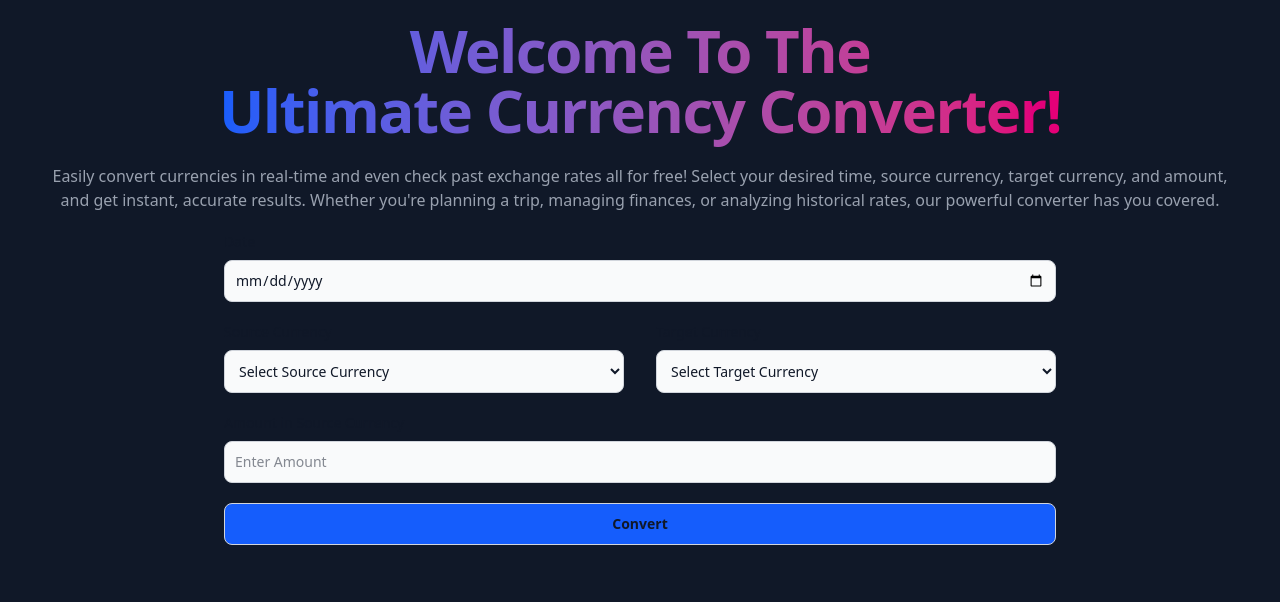
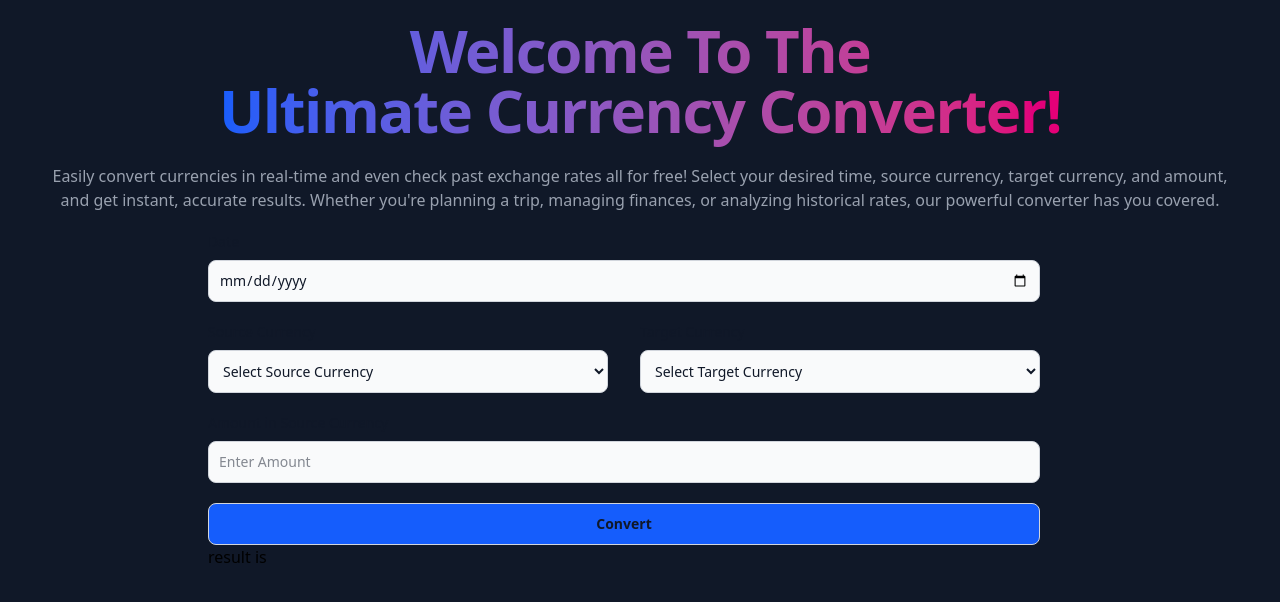
Before and after one commit to RaniduNethma/currency-converter-client, a React (Vite) app: page / in a window 1280 px wide. Shown: the top 602 px of the page. Built offline with nearby package versions, Linux system fonts and the light colour scheme.

Commit message:
fixing css issues and testing useStates

```diff
--- a/src/Components/ConvertButton.jsx
+++ b/src/Components/ConvertButton.jsx
@@ -3,7 +3,7 @@ import React from 'react'
 function ConvertButton() {
   return (
     <>
-        <button className='w-208 font-bold bg-blue-600 border border-gray-300 text-gray-900 text-sm rounded-lg
+        <button className='w-208 m-0 font-bold bg-blue-600 border border-gray-300 text-gray-900 text-sm rounded-lg
             focus:ring-blue-500 focus:border-blue-500 block p-2.5 dark:bg-blue-600 dark:border-gray-600
             dark:placeholder-gray-400 dark:text-white dark:focus:ring-blue-500 dark:focus:border-blue-500 hover:bg-blue-700 focus:bg-green-800'>
             <p>Convert</p>
--- a/src/Components/InputField.jsx
+++ b/src/Components/InputField.jsx
@@ -6,7 +6,8 @@ function InputField(props) {
         <div className="mb-5 w-208">
             <label  htmlFor={props.inputHTMLFor}
                     className="block mb-2 text-sm font-medium text-gray-900 dark:text-white">{props.inputFieldText}</label>
-            <input  type={props.inputType}
+            <input  onChange={(e)=>props.inputOnChange(e.target.value)}
+                    type={props.inputType}
                     id={props.inputID}
                     name={props.fieldName}
                     placeholder={props.placeHolder}
--- a/src/Components/SelectionField.jsx
+++ b/src/Components/SelectionField.jsx
@@ -3,11 +3,12 @@ import React from 'react'
 function SelectionField(props) {
   return (
     <>
-        <div className="mb-5 w-100 mx-4">
+        <div className="mb-5 w-100 mr-8">
             <label  htmlFor={props.selectionHTMLFor}
                     className="block mb-2 text-sm font-medium text-gray-900 dark:text-white">{props.selectFieldText}
             </label>
-            <select name={props.selectName}
+            <select onChange={(e)=>props.selectionOnChange(e.target.value)}
+                    name={props.selectName}
                     id={props.selectID}
                     className=" bg-gray-50 border border-gray-300 text-gray-900 text-sm rounded-lg focus:ring-blue-500
                                 focus:border-blue-500 block w-full p-2.5 dark:bg-gray-700 dark:border-gray-600
--- a/src/Pages/MainPage.jsx
+++ b/src/Pages/MainPage.jsx
@@ -33,7 +33,9 @@ function MainPage() {
             </p>
 
             <div className='flex justify-center items-center flex-col'>
+              <form>
                 <InputField inputHTMLFor={date}
+                            inputOnChange={setDate}
                             inputID={date}
                             fieldName={date}
                             inputFieldText="Date"
@@ -41,12 +43,14 @@ function MainPage() {
                             placeHolder="Date"/>
                 <div className='flex'>
                   <SelectionField selectionHTMLFor={sourceCurrency}
+                                  selectionOnChange={setSourceCurrency}
                                   selectID={sourceCurrency}
                                   selectName={sourceCurrency}
                                   fieldValue={sourceCurrency}
                                   selectFieldText="Source Currency"
                                   placeHolder="Select Source Currency"/>
                   <SelectionField selectionHTMLFor={targetCurrency}
+                                  selectionOnChange={setTargetCurrency}
                                   selectID={targetCurrency}
                                   selectName={targetCurrency}
                                   fieldValue={targetCurrency}
@@ -54,17 +58,23 @@ function MainPage() {
                                   placeHolder="Select Target Currency"/>
                 </div>
                 <InputField inputHTMLFor={amount}
+                            inputOnChange={setAmount}
                             inputID={amount}
                             fieldName={amount}
                             inputFieldText="Amount in Source Currency"
                             inputType="text"
                             placeHolder="Enter Amount"/>
-            </div>
 
-            <div className='flex justify-center items-center'>
+                <div className='flex justify-between items-center'>
                   <ConvertButton />
                 </div>
 
+                <div>
+                  <p>result is</p>
+                </div>
+
+              </form>
+            </div>
           </div>
         </div>
     </>
```
Lines whose indentation alone changed are shown as unchanged.
